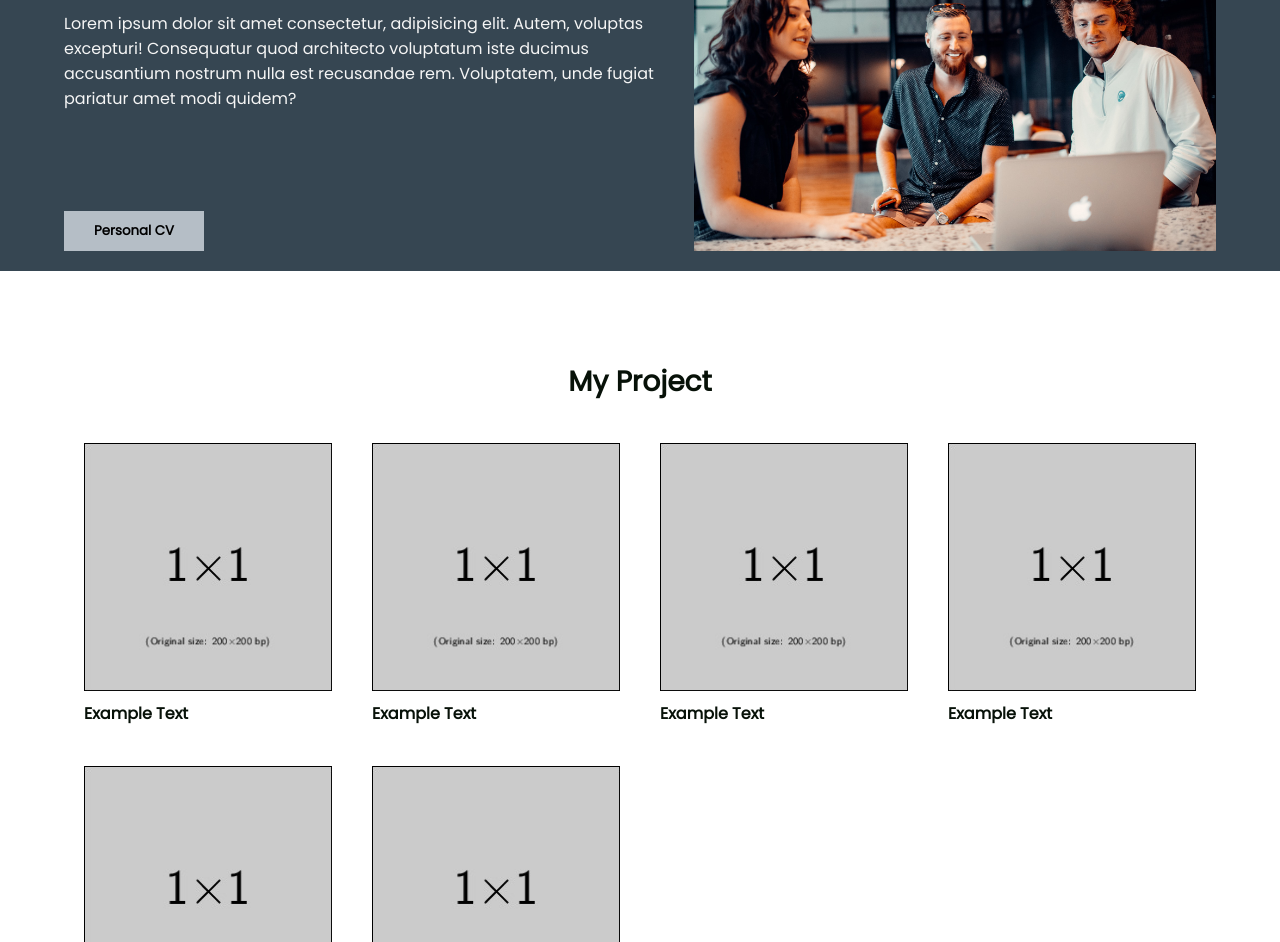
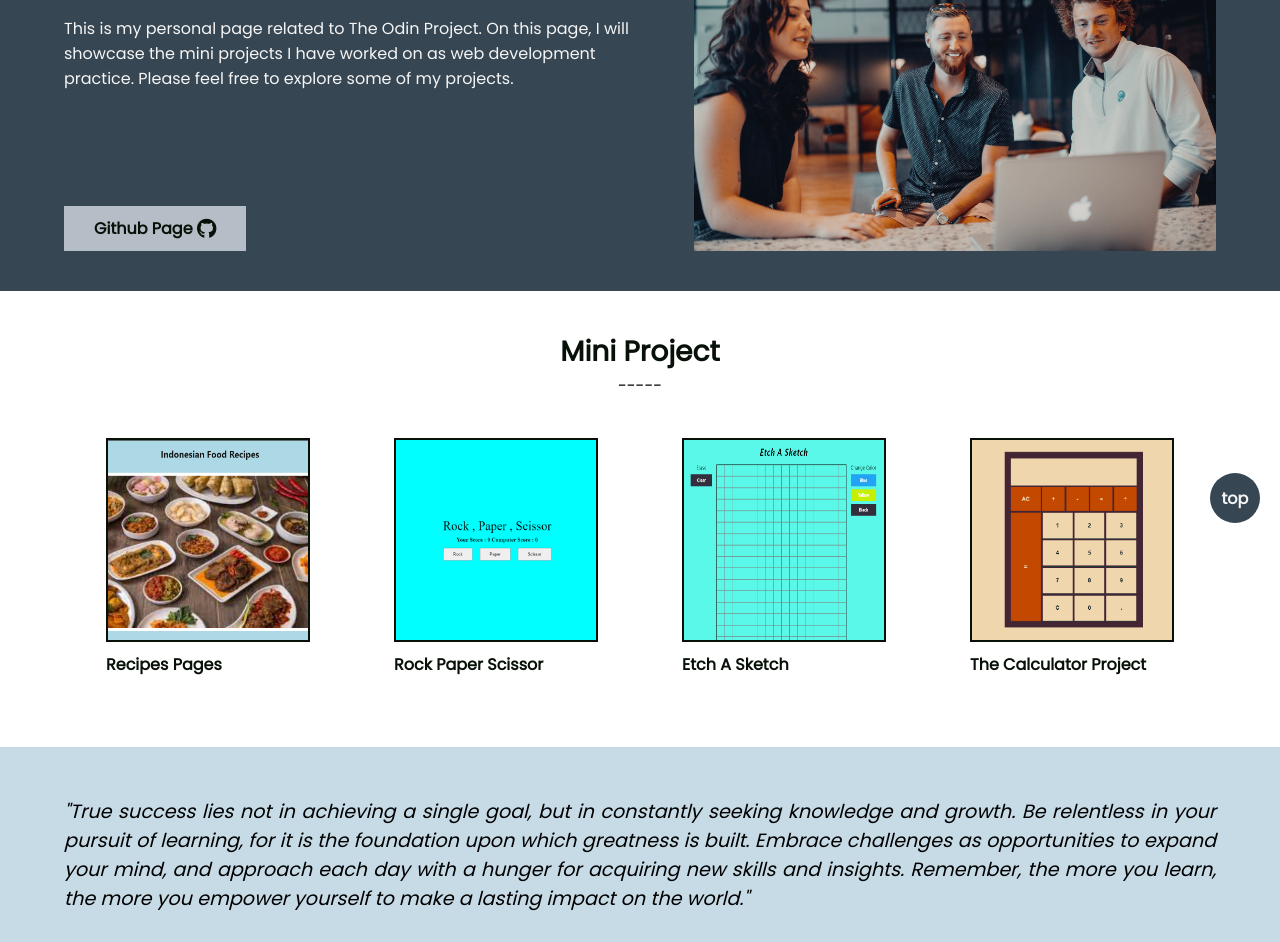
Before and after one commit to AnggaTP/personal-landing-page, a plain HTML site: page index.html in a window 1280 px wide. Shown: the part 257-1199 px from the top of the page. Drawn offline with Linux system fonts and the light colour scheme.

Commit message:
fill content in project section

```diff
--- a/css/style.css
+++ b/css/style.css
@@ -7,9 +7,13 @@
     src: url(../font/Poppins-Regular.ttf);
 }
 body{
-    font-family: 'Lucida Sans', 'Lucida Sans Regular', 'Lucida Grande', 'Lucida Sans Unicode', Geneva, Verdana, sans-serif;
+    font-family: Poppins, 'Lucida Sans', 'Lucida Sans Regular', 'Lucida Grande', 'Lucida Sans Unicode', Geneva, Verdana, sans-serif;
     margin: 0;
-    font-family: Poppins;
+}
+
+a{
+    text-decoration: none;
+    color: var(--black);
 }
 .header{
     display: grid;
@@ -17,8 +21,11 @@ body{
     grid-template-areas: "logo navbar";
     background-color: #364652;
     height: 60px;
-    padding-right: 30px;
+    padding-right: 60px;
     align-items: center;
+    position: sticky;
+    top: 0;
+    z-index: 3;
 }
 
 .nav-list{
@@ -28,7 +35,7 @@ body{
 }
 
 .Logo{
-    padding-left: 30px;
+    padding-left: 66.5px;
     font-size: 32px;
     font-weight: 800;
     color: var(--white);
@@ -44,7 +51,7 @@ body{
 .hero-section{
     display: grid;
     padding-top: 100px ;
-    padding-bottom: 20px;
+    padding-bottom: 40px;
     padding-left: 5% ;
     padding-right: 5% ;
     background-color: #364652;
@@ -74,9 +81,10 @@ body{
     color: var(--white);
 }
 
-.button{
+.hero-section > .button{
     align-self: end;
 }
+
 
 button{
     grid-area: button;
@@ -85,21 +93,29 @@ button{
     background-color: #B5BEC6;
     font-family: Poppins;
     font-weight: 600;
+    font-size: 16px;
+}
+
+button:hover{
+    background-color: #cfd9e2;
+    transform: scale(1.01);
 }
 
 .image-content{
     grid-area: hero;
     max-width: 100%;
     min-height: 100%;
+    opacity: 80%;
 }
 
 .project-section{
     display: grid;
     grid-template-areas:
     "title  title   title   title"
-    "card1  card2   card3   card4"
+    "dash dash dash dash"
+    "card  card   card   card"
     ;
-    padding-top: 50px ;
+    padding-top: 0px ;
     padding-bottom: 50px ;
     padding-left: 5%;
     padding-right: 5%;
@@ -110,28 +126,21 @@ button{
     text-align: center;
     color: var(--black);
     padding-top: 40px;
-    padding-bottom: 20px ;
+    padding-bottom: 0px ;
     font-size:28px ;
+}
+
+.project-section > .line{
+    grid-area: dash;
+    justify-self: center;
+    padding-bottom: 40px;
 }
 
 .card{
     display: grid;
     justify-content: center;
     align-items: center;
-    padding: 20px;
-}
-
-.card1{
-    grid-area: card1;
-}
-.card2{
-    grid-area: card2;
-}
-.card3{
-    grid-area: card3;
-}
-.card4{
-    grid-area: card4;
+    padding-bottom: 20px;
 }
 
 .card > a{
@@ -143,7 +152,16 @@ button{
 }
 
 .card > img{
-    max-width: 100%;
+    min-width: 200px;
+    max-width: 200px;
+    min-height: 200px;
+    max-height: 200px;
+    border: 2px solid var(--black);
+}
+
+.card > img:hover{
+    transform: scale(1.05);
+    /* transition-delay: 0.1s; */
 }
 
 .quotes-section{
@@ -156,7 +174,7 @@ button{
 
 .quotes-section > .quotes-text{
     font-family: Poppins;
-    font-size: 2vw;
+    font-size: 1.5vw;
     text-align: justify;
     font-style: italic;
 }
@@ -207,3 +225,24 @@ button{
     padding: 10px;
     color: var(--white);
 }
+
+.floating-button{
+    padding: 0;
+    border-radius: 50%;
+    width: 50px;
+    height: 50px;
+    text-align: center;
+    position: fixed;
+    right: 20px;
+    bottom: 20px;
+    background-color: #364652;
+}
+
+.floating-button:hover{
+    background-color: #364652;
+    transform: scale(1.2);
+}
+
+.floating-button > a{
+    color: var(--white);
+}
--- a/index.html
+++ b/index.html
@@ -5,58 +5,56 @@
     <meta name="viewport" content="width=device-width, initial-scale=1.0">
     <title>Never Ending Landing Page</title>
     <link rel="stylesheet" href="css/style.css">
+    <script src="https://kit.fontawesome.com/c31c9c7bc7.js" crossorigin="anonymous"></script>
+    <script src="js/script.js" defer></script>
 </head>
 <body>
     <section class="header">
         <div class="Logo">Never Ending</div>
         <div class="nav-list">
             <a class = "nav" href="#">Home</a></li>
-            <a class = "nav" href="#">My Project</a></li>
+            <a class = "nav" href="#anchor">My Project</a></li>
             <a class = "nav" href="#">Contact</a></li>
         </div>
     </section>
 
     <section class="content">
         <div class="hero-section">
-            <div class="title">Personal Landing Page</div>
-            <div class="info">Lorem ipsum dolor sit amet consectetur, adipisicing elit. Autem, voluptas excepturi! Consequatur quod architecto voluptatum iste ducimus accusantium nostrum nulla est recusandae rem. Voluptatem, unde fugiat pariatur amet modi quidem?</div>
+            <div class="title">Project Showcase Page</div>
+            <div class="info">This is my personal page related to The Odin Project. On this page, I will showcase the mini projects I have worked on as web development practice. Please feel free to explore some of my projects.</div>
             <div class="button">
-                <button>Personal CV</button>
+                <button class="profil-button">
+                    <a href="https://github.com/AnggaTP">Github Page  <span class="fa fa-brands fa-github fa-lg"></span></a>
+                </button>
             </div>
             <img src="/img/heroimg.jpg" alt="" class="image-content">
+
         </div>
 
         <div class="project-section">
-            <div class="title">My Project</div>
-            <div class="card card1">
-                <img src="/img/example.jpg" alt="">
-                <a href="#" class="desc-text">Example Text</a>
+            <div class="title">Mini Project</div>
+            <div class="line">-----</div>
+            <div class="card">
+                <img src="/img/recipes-project.png" alt="">
+                <a href="https://anggatp.github.io/odin-recipes/" class="desc-text">Recipes Pages</a>
             </div>
-            <div class="card card2">
-                <img src="/img/example.jpg" alt="">
-                <a href="#" class="desc-text">Example Text</a>
+            <div class="card">
+                <img src="/img/rockpapercissor.png" alt="">
+                <a href="https://anggatp.github.io/rock-paper-scissor/" class="desc-text">Rock Paper Scissor</a>
             </div>
-            <div class="card card3">
-                <img src="/img/example.jpg" alt="">
-                <a href="#" class="desc-text">Example Text</a>
+            <div class="card">
+                <img src="/img/etch-a-sketch-project.png" alt="">
+                <a href="https://anggatp.github.io/etch-a-sketch/" class="desc-text">Etch A Sketch</a>
             </div>
-            <div class="card card4">
-                <img src="/img/example.jpg" alt="">
-                <a href="#" class="desc-text">Example Text</a>
-            </div>
-            <div class="card card5">
-                <img src="/img/example.jpg" alt="">
-                <a href="#" class="desc-text">Example Text</a>
-            </div>
-            <div class="card card6">
-                <img src="/img/example.jpg" alt="">
-                <a href="#" class="desc-text">Example Text</a>
+            <div class="card">
+                <img src="/img/calculator-project.png" alt="">
+                <a href="https://anggatp.github.io/the-calculator/" class="desc-text">The Calculator Project</a>
             </div>
         </div>
 
         <div class="quotes-section">
-            <div class="quotes-text">"Lorem ipsum, dolor sit amet consectetur adipisicing elit. Magnam sit, et, sapiente quis excepturi, corrupti distinctio asperiores porro veniam cumque voluptatem amet. Laborum ducimus tempora maiores non tempore quisquam quod."</div>
-            <div class="author">Markus B. Fredrick</div>
+            <div class="quotes-text">"True success lies not in achieving a single goal, but in constantly seeking knowledge and growth. Be relentless in your pursuit of learning, for it is the foundation upon which greatness is built. Embrace challenges as opportunities to expand your mind, and approach each day with a hunger for acquiring new skills and insights. Remember, the more you learn, the more you empower yourself to make a lasting impact on the world."</div>
+            <div class="author">-Unknown</div>
         </div>
 
         <div class="cta-section">
@@ -67,74 +65,11 @@
     </section>
 
     <section class="footer">
-        <div>Copyright @ Personal Landing Page</div>
+        <div>Copyright© Never Ending</div>
     </section>
-    <!-- <section class="content">
-        <section class="hero-section">
-            <div class="container">
-                <div class="introduction">
-                    <div class="row">
-                        <p class="title">Hello! Welcome to My Personal Website</p>
-                        <p>Welcome to my personal portfolio page! As a new learner in web development, I'm excited to showcase my journey of growth and exploration in this dynamic field. From diving into HTML and CSS to venturing into JavaScript and responsive design, each project represents a step forward in honing my skills and crafting engaging web experiences. Join me as I embark on this exciting adventure of learning and creating.</p>
-                        <button>Personal CV</button>
-                    </div>
-                </div>
-                <div class="hero-image">
-                    <img src="img/heroimg.jpg" alt="" id="hero-image">
-                </div>
-            </div>
-        </section>
 
-        <section class="information-section">
-            <div class="container">
-                <div id="information-title">My Project</div>
-                <div class="card-list">
-                    <div class="card">
-                        <img src="img/example.jpg" alt="">
-                        <a href="#" id="text">Recipe List Page</a>
-                    </div>
-                    <div class="card">
-                        <img src="img/example.jpg" alt="">
-                        <a href="#" id="text">Image Information</a>
-                    </div>
-                    <div class="card">
-                        <img src="img/example.jpg" alt="">
-                        <a href="#" id="text">Image Information</a>
-                    </div>
-                    <div class="card">
-                        <img src="img/example.jpg" alt="">
-                        <a href="#" id="text">Image Information</a>
-                    </div>
-                </div>
-            </div>
-
-        </section>
-
-        <section class="quotes-section">
-           <div class="container">
-                <p id="quote-text">
-                    "Lorem ipsum dolor sit amet consectetur adipisicing elit. Modi animi placeat atque quia itaque? Soluta laboriosam, beatae laudantium quia, veniam nesciunt nihil doloribus velit qui excepturi, tenetur repellendus aspernatur magnam."
-                </div>
-                <p id="author">
-                    - Markus B. Harrrison
-                </div>
-           </div>
-        </section>
-
-        <section class="cta-section">
-            <div class="container">
-                <div class="text">
-                    <p id="head">For more further information ?</p>
-                    <p id="body">Please feel free to contact me by just hit the button</p>
-                </div>
-                <button>Contact Me</button>
-            </div>
-        </section>
-
-    </section> -->
-
-    <!-- <section class="footer">
-        <div>Copyright @ Personal Landing Page</div>
-    </section> -->
+    <button class="floating-button">
+        <a href="#">top</a>
+    </button>
 </body>
 </html>
--- /dev/null
+++ b/js/script.js
@@ -0,0 +1,10 @@
+const btn = document.querySelector('.profile-button')
+const floatbtn = document.querySelector('.floating-button')
+
+btn.addEventListener('click',()=>{
+    location.href = 'https://github.com/AnggaTP';
+})
+
+floatbtn.addEventListener('click',()=>{
+    location.href = '.header';
+})
```
